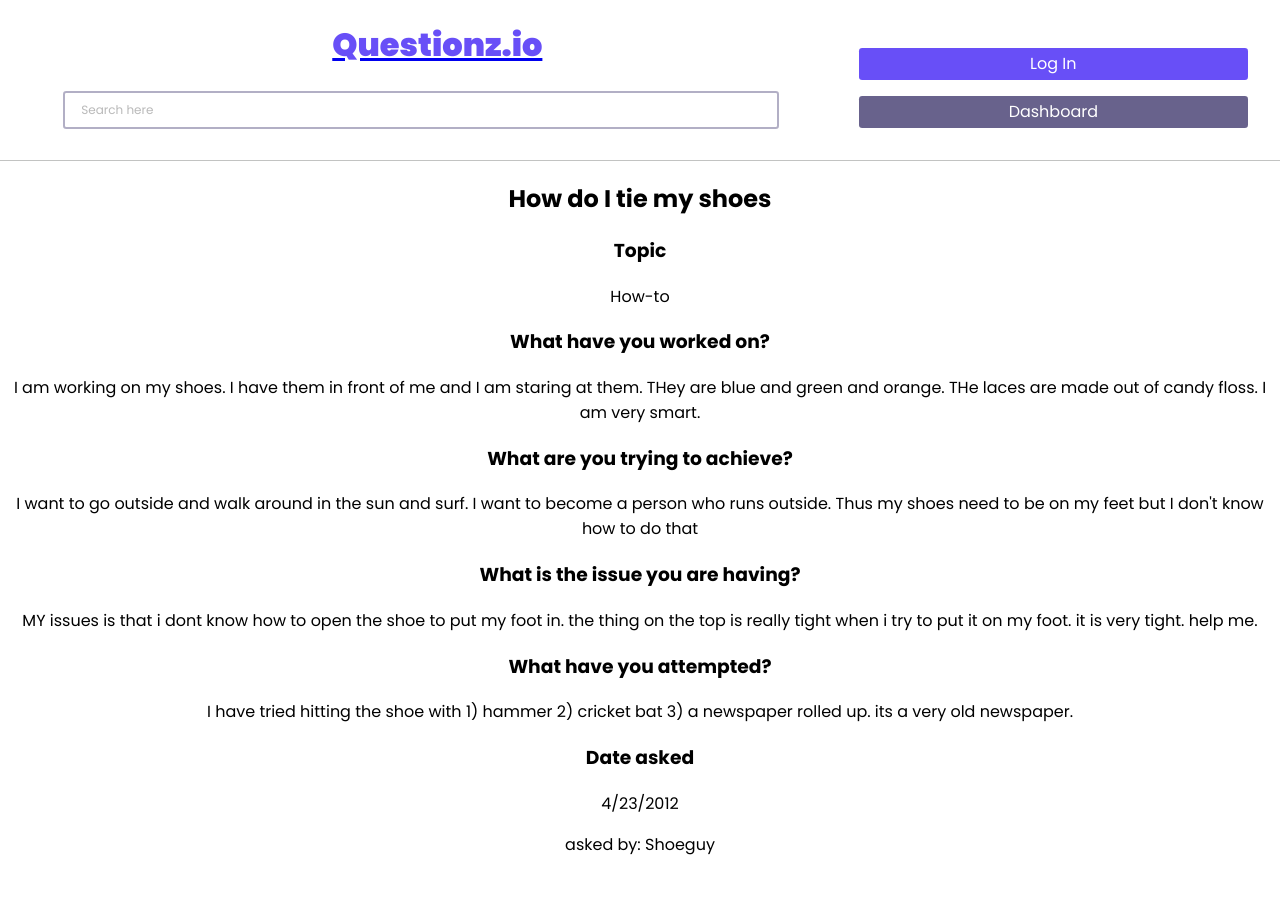
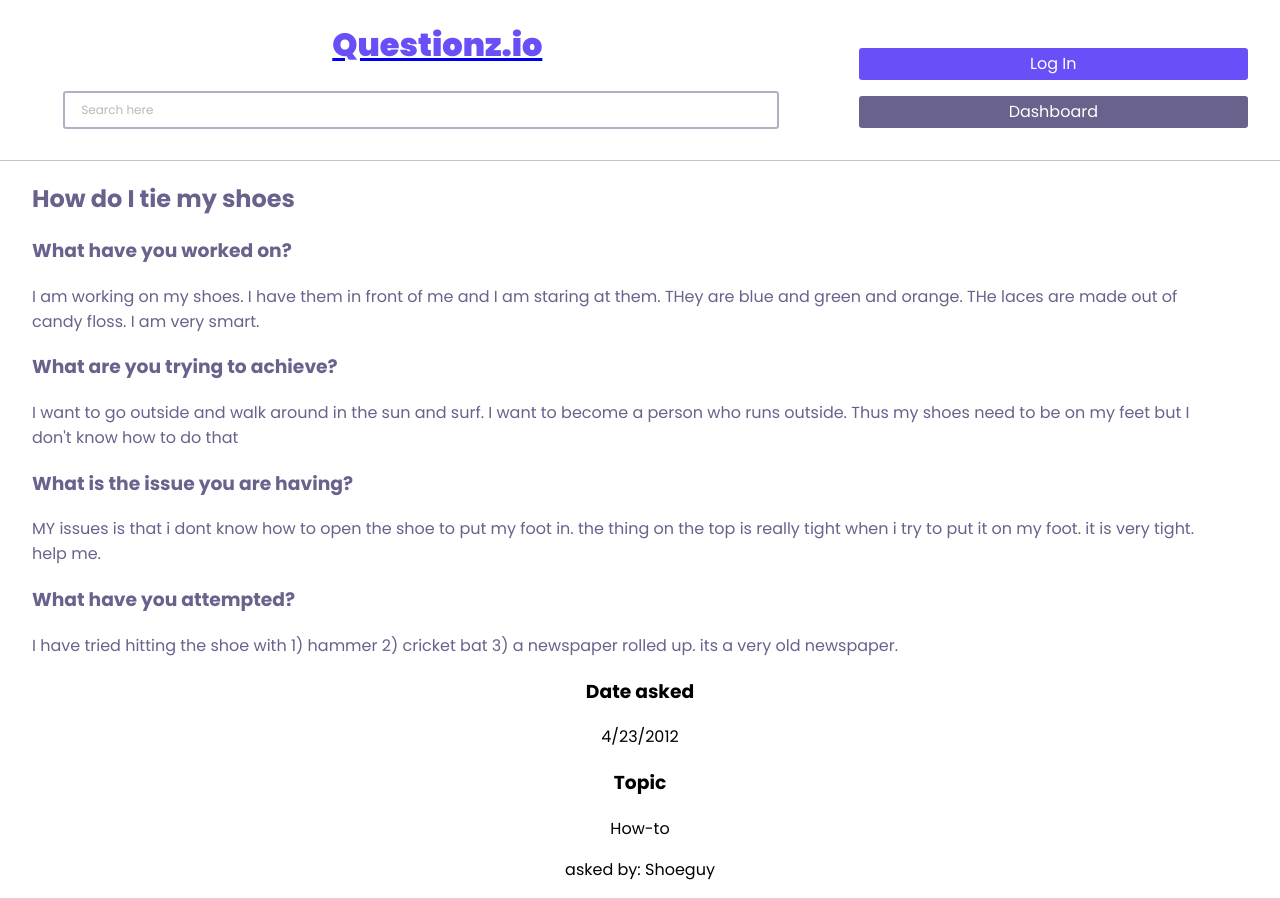
Before and after one commit to JaredS129/student-project--agile-dev-ops--aws-backend, a React (Create React App) app: page /question/1 in a window 1280 px wide. Before the commit the page ends 873 px from the top, so only its background shows below. Built offline with nearby package versions, Linux system fonts and the light colour scheme.

Commit message:
Update design to match wireframe

```diff
--- a/src/components/fullquestion/FullQuestion.css
+++ b/src/components/fullquestion/FullQuestion.css
@@ -0,0 +1,16 @@
+.h3-format {
+    text-align: left;
+    color: #68628c;
+    padding-left: 2rem;
+  }
+
+  .answered-question-format {
+    color: #68628c;
+    text-align: left;
+    padding-left: 2rem;
+    width: 95%;
+  }
+
+  .question-info {
+    display: block;
+  }
--- a/src/components/fullquestion/FullQuestion.js
+++ b/src/components/fullquestion/FullQuestion.js
@@ -1,5 +1,5 @@
 import { useParams } from "react-router-dom";
-
+import "./FullQuestion.css"
 const FullQuestion = (props) => {
   const { id } = useParams();
   let niceDate = props.dateCreated;
@@ -11,22 +11,23 @@ const FullQuestion = (props) => {
 
   return (
     <div>
-      <h2>{props.title ?? id}</h2>
+      <h2 className="h2-format">{props.title ?? id}</h2>
+      <h3 className="h3-format">What have you worked on?</h3>
+      <p className="answered-question-format">{props.workOn ?? "placeholder"}</p>
+      <h3 className="h3-format">What are you trying to achieve?</h3>
+      <p className="answered-question-format">{props.tryAchieve ?? "placeholder"}</p>
+      <h3 className="h3-format">What is the issue you are having?</h3>
+      <p className="answered-question-format">{props.issue ?? "placeholder"}</p>
+      <h3  className="h3-format">What have you attempted?</h3>
+      <p className="answered-question-format">{props.attempted ?? "placeholder"}</p>
+      <h3>Date asked</h3>
+      <div className="question-info">
+      <p>{niceDate ?? "placeholder"}</p>
       <h3>Topic</h3>
       <p>{props.topic ?? "placeholder"}</p>
-      <h3>What have you worked on?</h3>
-      <p>{props.workOn ?? "placeholder"}</p>
-      <h3>What are you trying to achieve?</h3>
-      <p>{props.tryAchieve ?? "placeholder"}</p>
-      <h3>What is the issue you are having?</h3>
-      <p>{props.issue ?? "placeholder"}</p>
-      <h3>What have you attempted?</h3>
-      <p>{props.attempted ?? "placeholder"}</p>
-      <h3>Date asked</h3>
-      <p>{niceDate ?? "placeholder"}</p>
       <p>
         asked by: <span>{props.author ?? "placeholder"}</span>
-      </p>
+      </p></div>
     </div>
   );
 };
```
Also changed, not shown: src/components/askquestion/AskQuestion.css (indentation only).
